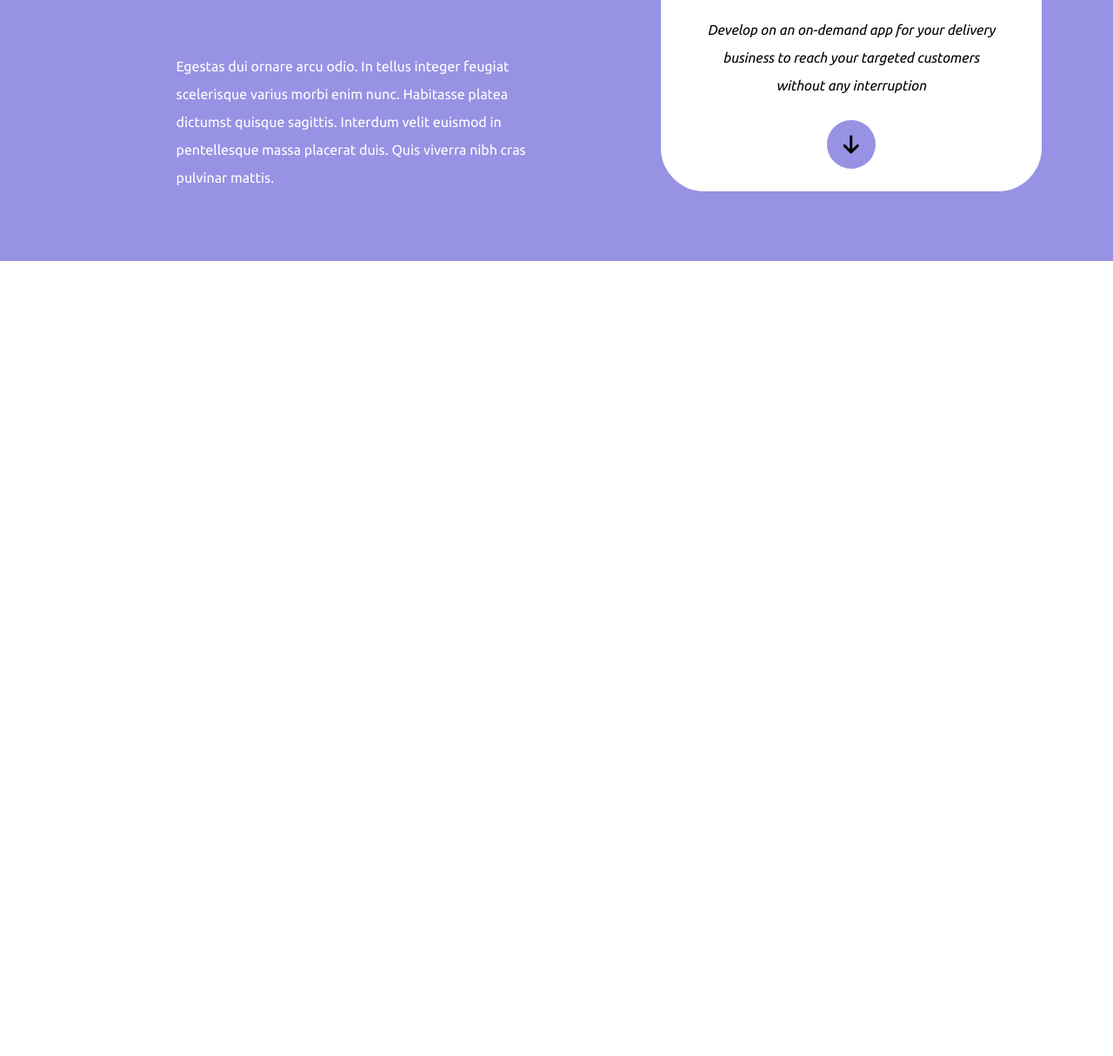
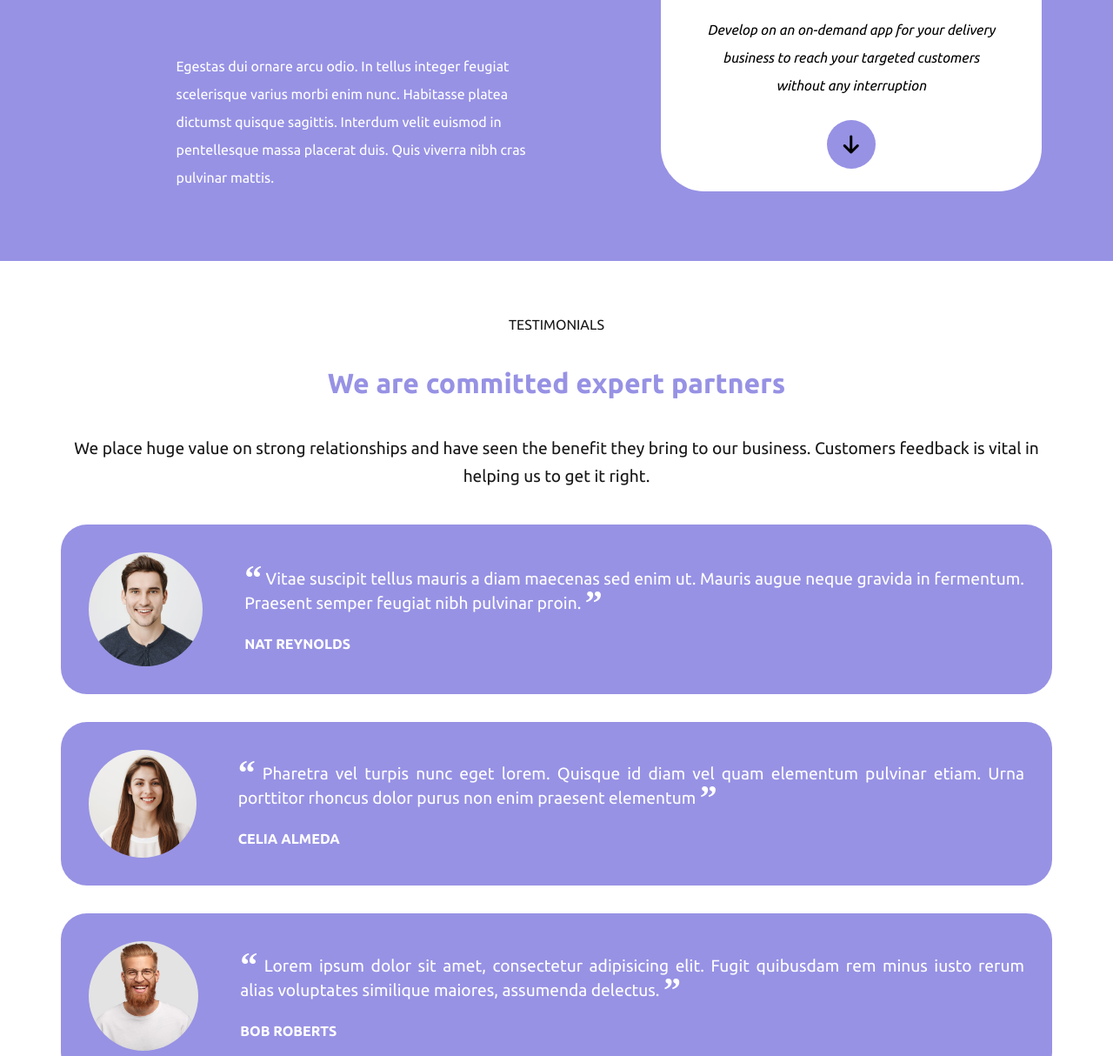
Before and after one commit to StefanoGalandrini/htmlcss-responsive-layout, a plain HTML site: page index.html in a window 1280 px wide. Shown: the part 1586-2800 px from the top of the page at 87% size. Before the commit the page ends 1886 px from the top, so only its background shows below. Drawn offline with Linux system fonts and the light colour scheme.

Commit message:
Add section 3 - Testimonials

```diff
--- a/css/style.css
+++ b/css/style.css
@@ -79,7 +79,7 @@ nav button {
     background-color: white;
     border-radius: 100px;
     padding: 0.3rem 1rem;
-    margin: 1.2rem 0 1.2rem 1rem;
+    margin: 1.5rem 0 1rem 1rem;
     font-size: inherit;
     cursor: pointer;
     transition: all 300ms;
@@ -275,3 +275,90 @@ padding: 10rem 0 5rem;
 .planning i {
     font-size: 1.5rem;
 }
+
+/*
+SECTION 3 - TESTIMONIALS
+*/
+
+
+.testimonials {
+    max-width: var(--desktop-max-width);
+    margin-inline: auto;
+    padding-top: 4rem;
+}
+
+.testimonials .intro {
+    text-align: center;
+}
+
+.testimonials .intro div {
+    text-transform: uppercase;
+    color: var(--dark-text-clr);
+    margin-bottom: 2.5rem;
+}
+
+.testimonials .intro h2 {
+    color: var(--color-purple);
+    font-size: 2rem;
+    margin-bottom: 2.5rem;
+}
+
+.testimonials .intro p {
+    color: var(--dark-text-clr);
+    font-size: 1.2rem;
+    line-height: 2rem;
+    margin-bottom: 2.5rem;
+}
+
+.testimonials .card {
+    display: flex;
+    align-items: center;
+    gap: 3rem;
+    background-color: var(--color-purple);
+    padding: 2rem;
+    border-radius: 30px;
+    margin-bottom: 2rem;
+    color: white;
+}
+
+.testimonials .card .photo {
+    width: 12rem;
+    aspect-ratio: 1 / 1;
+    border-radius: 50%;
+    background-color: #9792E4;
+    overflow: hidden;
+}
+
+.testimonials .card .photo img{
+    width: 100%;
+    aspect-ratio: 1 / 1;
+    object-fit: cover;
+}
+
+.testimonials .card p {
+    text-align: justify;
+    font-size: 1.2rem;
+    line-height: 1.75rem;
+    margin-bottom: 1.5rem;
+}
+
+.testimonials .card p::before {
+    font-family: 'Times New Roman', Times, serif;
+    font-size: 2.5rem;
+    font-weight: bold;
+    content: open-quote;
+    vertical-align: bottom;
+}
+
+.testimonials .card p::after {
+    font-family: 'Times New Roman', Times, serif;
+    font-size: 2.5rem;
+    font-weight: bold;
+    content: close-quote;
+    vertical-align: bottom;
+}
+
+.testimonials .card .name {
+    text-transform: uppercase;
+    font-weight: 600;
+}
--- a/index.html
+++ b/index.html
@@ -32,7 +32,7 @@
                     <a class="menu-link" href="#">About Us</a>
                 </li>
 
-                <button class="menu-link">Get Started</button>
+                <li><button class="menu-link">Get Started</button></li>
             </ul>
 
         </nav>
@@ -43,7 +43,13 @@
         </div> -->
     </header>
 
+
     <main>
+
+    <!--
+        SECTION 1 - BLUE CARDS
+    -->
+
         <section class="blue-cards">
             <div class="container">
                 <div class="card large">
@@ -101,6 +107,12 @@
             </div>
         </section>
 
+
+<!--
+    SECTION 2 - PLANNING
+-->
+
+
         <section class="planning">
             <div class="container">
                 <div class="cards">
@@ -120,6 +132,51 @@
         </section>
 
 
+    <!--
+        SECTION 3 - TESTIMONIALS
+    -->
+
+
+        <section class="testimonials">
+            <div class="intro">
+                <div>testimonials</div>
+                <h2>We are committed expert partners</h2>
+                <p>We place huge value on strong relationships and have seen the benefit they bring to our business. Customers feedback is vital in helping us to get it right.</p>
+            </div>
+
+            <div class="card">
+                <div class="photo">
+                    <img class="testimonial" src="img/testimonial1.jpg" alt="Testimonial Nat Reynolds">
+                </div>
+                <div class="text">
+                    <p> Vitae suscipit tellus mauris a diam maecenas sed enim ut. Mauris augue neque gravida in fermentum. Praesent semper feugiat nibh pulvinar proin. </p>
+                    <div class="name">Nat Reynolds</div>
+                </div>
+            </div>
+
+            <div class="card">
+                <div class="photo">
+                    <img class="testimonial" src="img/testimonial2.jpg" alt="Testimonial Celia Almeda">
+                </div>
+                <div class="text">
+                    <p> Pharetra vel turpis nunc eget lorem. Quisque id diam vel quam elementum pulvinar etiam. Urna porttitor rhoncus dolor purus non enim praesent elementum </p>
+                    <div class="name">Celia Almeda</div>
+                </div>
+            </div>
+
+            <div class="card">
+                <div class="photo">
+                    <img class="testimonial" src="img/testimonial3.jpg" alt="Testimonial Bob Roberts">
+                </div>
+                <div class="text">
+                    <p> Lorem ipsum dolor sit amet, consectetur adipisicing elit. Fugit quibusdam rem minus iusto rerum alias voluptates similique maiores, assumenda delectus. </p>
+                    <div class="name">Bob Roberts</div>
+                </div>
+            </div>
+
+        </section>
+
+
 
     </main>
 
```
